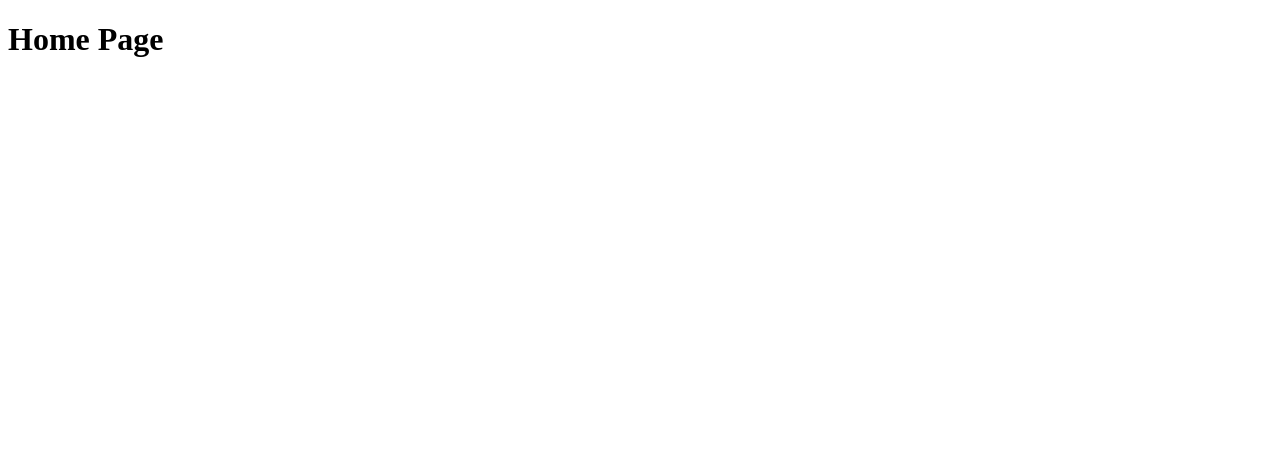
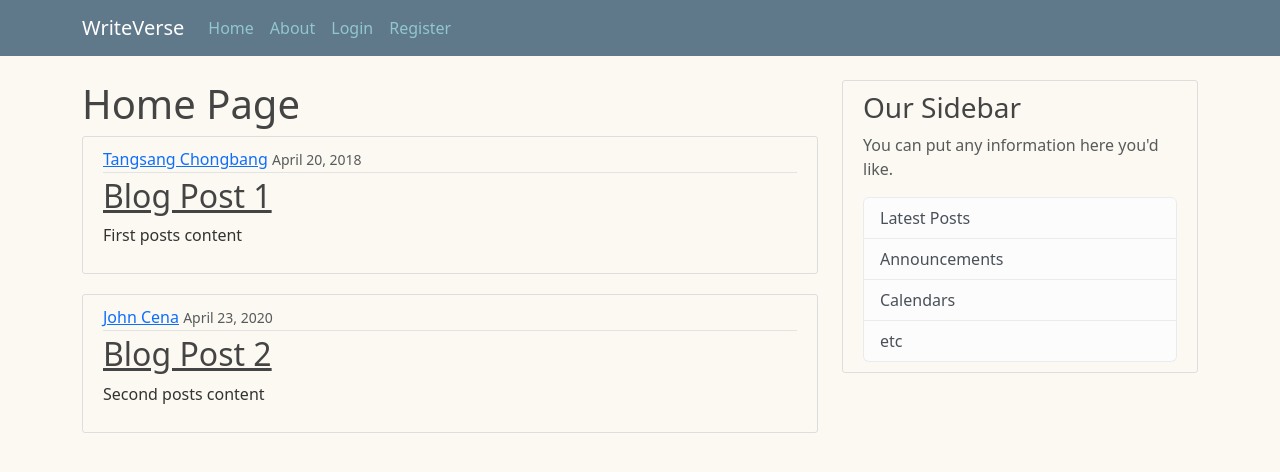
Before and after one commit to Tangsang2003/WriteVerse, a Flask app: page / in a window 1280 px wide. Before the commit the part shown is almost empty. Shown: the top 472 px of the page. Run offline with Flask 3, Linux system fonts and the light colour scheme.

Commit message:
Introduce layout, add navigation bar and add few styles

```diff
--- /dev/null
+++ b/static/main.css
@@ -0,0 +1,80 @@
+body {
+  background: #FBF9F1;
+  color: #333333;
+  margin-top: 5rem;
+}
+
+h1, h2, h3, h4, h5, h6 {
+  color: #444444;
+}
+
+.bg-steel {
+  background-color: #5f788a;
+}
+
+.site-header .navbar-nav .nav-link {
+  color: #92C7CF;
+}
+
+.site-header .navbar-nav .nav-link:hover {
+  color: #ffffff;
+}
+
+.site-header .navbar-nav .nav-link.active {
+  font-weight: 500;
+}
+
+.content-section {
+  background: #FBF9F1;
+  padding: 10px 20px;
+  border: 1px solid #dddddd;
+  border-radius: 3px;
+  margin-bottom: 20px;
+}
+
+.article-title {
+  color: #444444;
+}
+
+a.article-title:hover {
+  color: #428bca;
+  text-decoration: none;
+}
+
+.article-content {
+  white-space: pre-line;
+}
+
+.article-img {
+  height: 65px;
+  width: 65px;
+  margin-right: 16px;
+}
+
+.article-metadata {
+  padding-bottom: 1px;
+  margin-bottom: 4px;
+  border-bottom: 1px solid #e3e3e3
+}
+
+.article-metadata a:hover {
+  color: #333;
+  text-decoration: none;
+}
+
+.article-svg {
+  width: 25px;
+  height: 25px;
+  vertical-align: middle;
+}
+
+.account-img {
+  height: 125px;
+  width: 125px;
+  margin-right: 20px;
+  margin-bottom: 16px;
+}
+
+.account-heading {
+  font-size: 2.5rem;
+}
--- a/templates/home.html
+++ b/templates/home.html
@@ -1,15 +1,16 @@
-<!doctype html>
-<html lang="en">
-<head>
-    <meta charset="UTF-8">
-    <meta name="viewport"
-          content="width=device-width, user-scalable=no, initial-scale=1.0, maximum-scale=1.0, minimum-scale=1.0">
-    <meta http-equiv="X-UA-Compatible" content="ie=edge">
-    <title>Document</title>
-</head>
-<body>
-
+{% extends "layout.html" %}
+{% block content %}
     <h1>Home Page</h1>
-
-</body>
-</html>
+    {% for post in posts %}
+        <article class="media content-section">
+          <div class="media-body">
+            <div class="article-metadata">
+              <a class="mr-2" href="#">{{ post.author }}</a>
+              <small class="text-muted">{{ post.date_posted }}</small>
+            </div>
+            <h2><a class="article-title" href="#">{{ post.title }}</a></h2>
+            <p class="article-content">{{ post.content }}</p>
+          </div>
+        </article>
+    {% endfor %}
+{% endblock content %}
--- /dev/null
+++ b/templates/layout.html
@@ -0,0 +1,61 @@
+<!doctype html>
+<html lang="en">
+<head>
+    <meta charset="UTF-8">
+    <meta name="viewport"
+          content="width=device-width, user-scalable=no, initial-scale=1.0, maximum-scale=1.0, minimum-scale=1.0">
+    <meta http-equiv="X-UA-Compatible" content="ie=edge">
+    <link rel="icon" href="/favicon.ico">
+    <link href="https://cdn.jsdelivr.net/npm/bootstrap@5.3.2/dist/css/bootstrap.min.css" rel="stylesheet" integrity="sha384-T3c6CoIi6uLrA9TneNEoa7RxnatzjcDSCmG1MXxSR1GAsXEV/Dwwykc2MPK8M2HN" crossorigin="anonymous">
+    <link rel = "stylesheet" type = "text/css" href = "{{ url_for('static', filename='main.css')}}">
+    <script src="https://cdn.jsdelivr.net/npm/@popperjs/core@2.11.8/dist/umd/popper.min.js" integrity="sha384-I7E8VVD/ismYTF4hNIPjVp/Zjvgyol6VFvRkX/vR+Vc4jQkC+hVqc2pM8ODewa9r" crossorigin="anonymous"></script>
+    <script src="https://cdn.jsdelivr.net/npm/bootstrap@5.3.2/dist/js/bootstrap.min.js" integrity="sha384-BBtl+eGJRgqQAUMxJ7pMwbEyER4l1g+O15P+16Ep7Q9Q+zqX6gSbd85u4mG4QzX+" crossorigin="anonymous"></script>
+    {% if title %}
+    <title>WriteVerse - {{ title }} </title>
+    {% else %}
+    <title>WriteVerse</title>
+    {% endif %}
+</head>
+<body>
+    <header class="site-header">
+      <nav class="navbar navbar-expand-md navbar-dark bg-steel fixed-top">
+        <div class="container">
+          <a class="navbar-brand mr-4" href="/">WriteVerse</a>
+          <button class="navbar-toggler" type="button" data-toggle="collapse" data-target="#navbarToggle" aria-controls="navbarToggle" aria-expanded="false" aria-label="Toggle navigation">
+            <span class="navbar-toggler-icon"></span>
+          </button>
+          <div class="collapse navbar-collapse" id="navbarToggle">
+            <div class="navbar-nav mr-auto">
+              <a class="nav-item nav-link" href="/">Home</a>
+              <a class="nav-item nav-link" href="/about">About</a>
+            </div>
+            <!-- Navbar Right Side -->
+            <div class="navbar-nav">
+              <a class="nav-item nav-link" href="/login">Login</a>
+              <a class="nav-item nav-link" href="/register">Register</a>
+            </div>
+          </div>
+        </div>
+      </nav>
+    </header>
+    <main role="main" class="container">
+      <div class="row">
+        <div class="col-md-8">
+          {% block content %}{% endblock %}
+        </div>
+        <div class="col-md-4">
+          <div class="content-section">
+            <h3>Our Sidebar</h3>
+            <p class='text-muted'>You can put any information here you'd like.
+              <ul class="list-group">
+                <li class="list-group-item list-group-item-light">Latest Posts</li>
+                <li class="list-group-item list-group-item-light">Announcements</li>
+                <li class="list-group-item list-group-item-light">Calendars</li>
+                <li class="list-group-item list-group-item-light">etc</li>
+              </ul>
+          </div>
+        </div>
+      </div>
+    </main>
+</body>
+</html>
--- a/writeverse.py
+++ b/writeverse.py
@@ -1,16 +1,31 @@
-from flask import Flask, render_template
+from flask import Flask, render_template, url_for
 app = Flask(__name__)
+
+posts = [
+    {
+        'author': 'Tangsang Chongbang',
+        'title': 'Blog Post 1',
+        'content': 'First posts content',
+        'date_posted': 'April 20, 2018'
+    },
+    {
+        'author': 'John Cena',
+        'title': 'Blog Post 2',
+        'content' : 'Second posts content',
+        'date_posted': 'April 23, 2020'
+    }
+]
 
 
 @app.route("/")
 @app.route("/home")
 def hello():
-    return render_template("home.html")
+    return render_template("home.html", posts=posts)
 
 
 @app.route("/about")
 def about():
-    return render_template("about.html")
+    return render_template("about.html", title="About")
 
 
 if __name__ == '__main__':
```
Also changed, not shown: templates/about.html (+4 -15 lines), favicon.ico (added).
